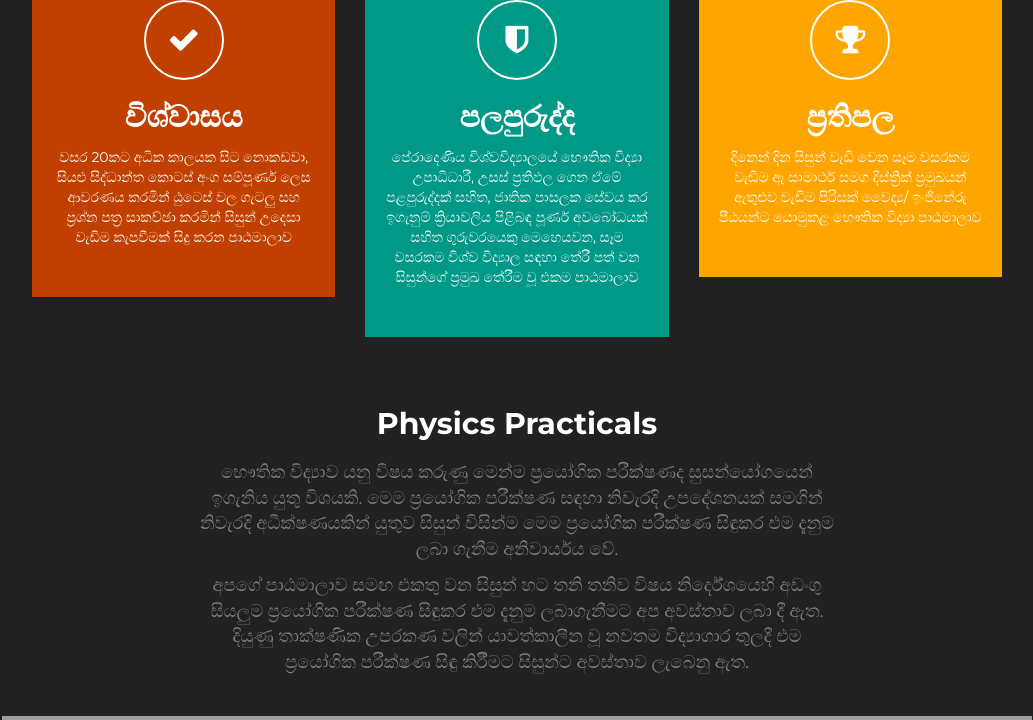
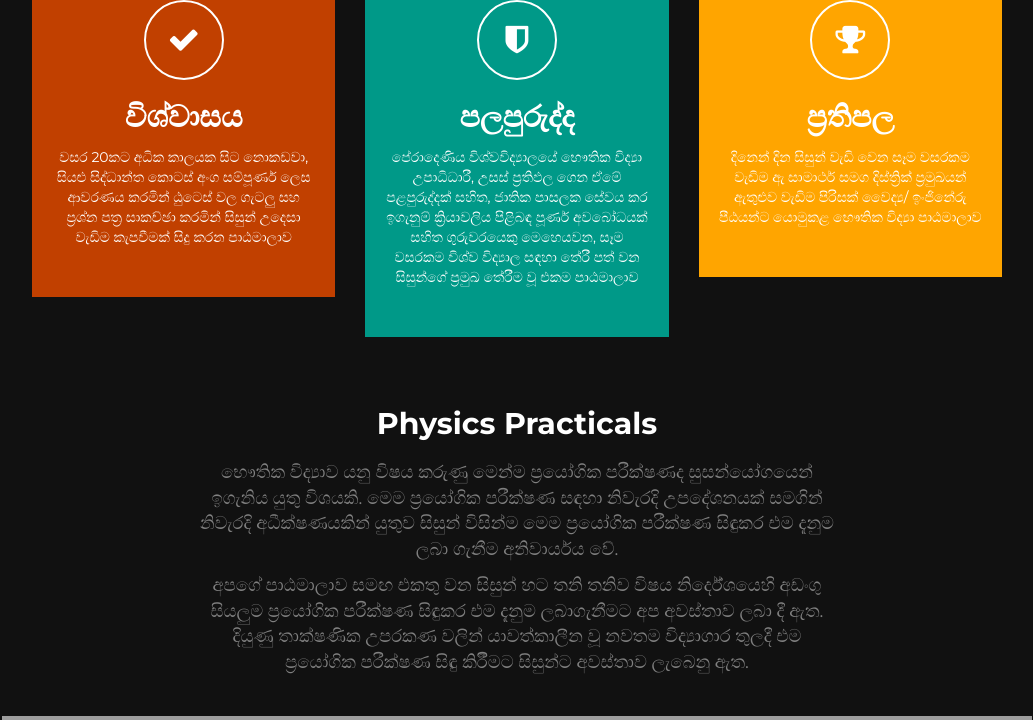
Before and after one commit to uruwanara/vidarshatemp, a PHP site: page /2025/index.html in a window 1280 px wide. Shown: the part 500-1220 px from the top of the page, without its empty margins (123-1156 px from the left). Run offline with PHP 8.4, Linux system fonts and the light colour scheme; some libraries are stand-ins or nearby versions; grey boxes are pictures that could not be loaded.

Commit message:
Updated 25

```diff
--- a/2025/css/templatemo-style.css
+++ b/2025/css/templatemo-style.css
@@ -8,7 +8,7 @@ http://www.templatemo.com/tm-468-onetel
 
 body
 	{
-		background: #212121;
+		background: #111111;
     color: #808080;
 		font-family: 'Montserrat', sans-serif;
     font-weight: 400;
```
Also changed, not shown: 2025/index.html (+0 -41 lines).
